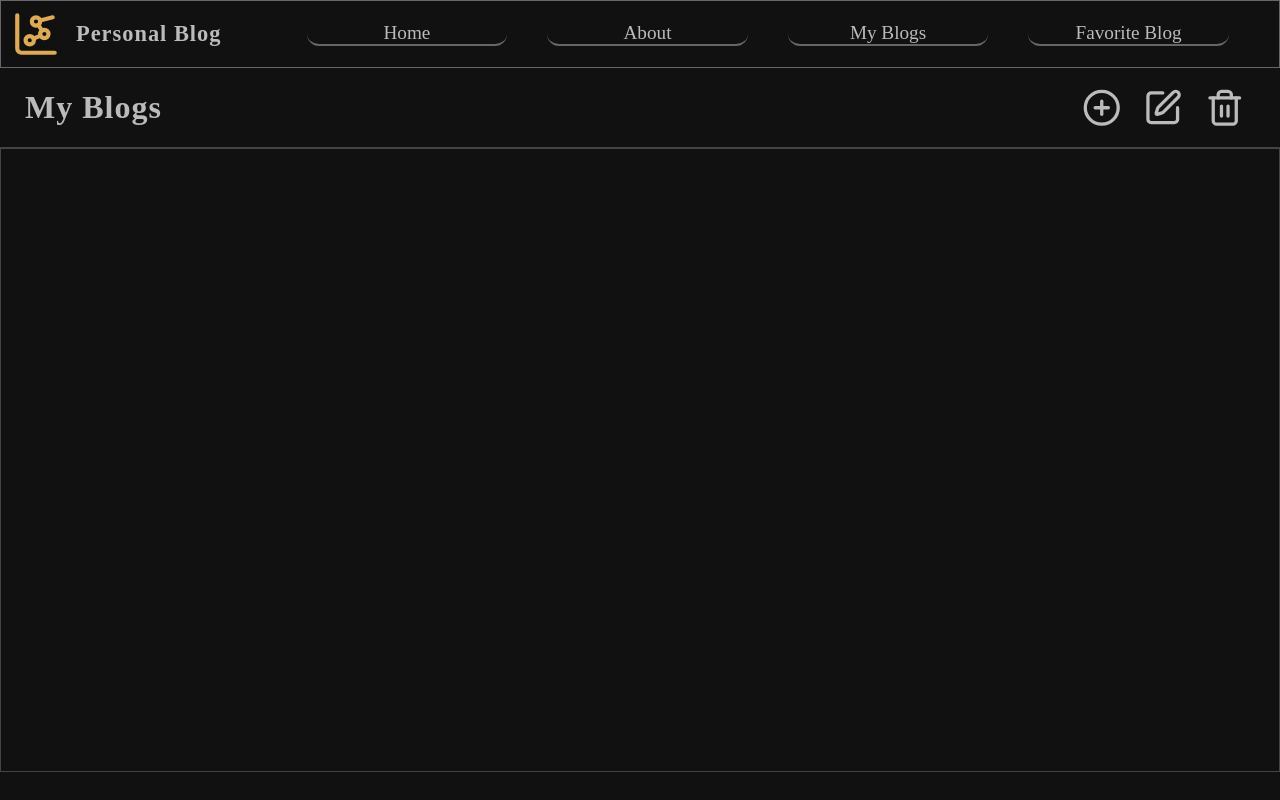
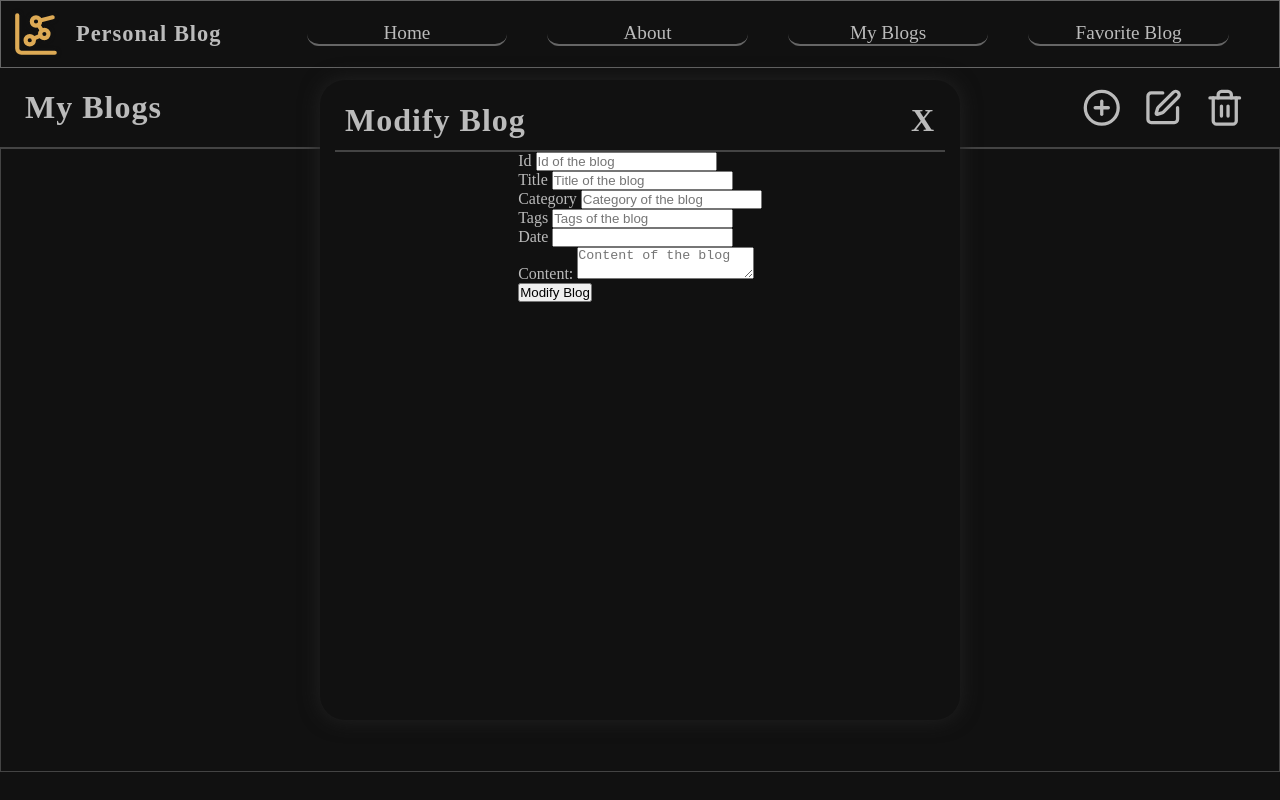
Before and after one commit to JoseS-Dev/Personal-Blog-Plataform, a plain HTML site: page Public/Pages/Blogs.html in a window 1280 px wide. Drawn offline with Linux system fonts and the light colour scheme; no server answers.

Commit message:
Add modal window of the modifiy blog

```diff
--- a/Public/Pages/Blogs.html
+++ b/Public/Pages/Blogs.html
@@ -7,7 +7,7 @@
     <link rel="stylesheet" href="../Styles/Global.css">
     <link rel="stylesheet" href="../Styles/Header.css">
     <link rel="stylesheet" href="../Styles/DialogAdd.css">
-    <link rel="stylesheet" href="../Styles/DialogModify.css">
+    <link rel="stylesheet" href="../Styles/DialogModified.css">
     <link rel="stylesheet" href="../Styles/Pages/Blogs.css">
     <title>Personal-Blog || Blogs</title>
 </head>
@@ -40,6 +40,7 @@
         <Section class="JS--ContainerCards">
             <article class="JS--Cards"></article>
         </Section>
+        <!--Dialog Add Blog-->
         <dialog class="JS--DialogAdd" id="DialogAdd">
             <article class="JS--ContainerAdd">
                 <h2>
@@ -64,7 +65,7 @@
                         </div>
                         <div class="JS--ContainerInputTitle">
                             <label for="CreateDateNotes">Date</label>
-                            <input type="text" id="CreatedNotes" name="createdNotes" required>
+                            <input type="date" id="CreatedNotes" name="createdNotes" required>
                         </div>
                     </div>
                     <div class="JS--ContainerInput">
@@ -79,6 +80,52 @@
                 </form>
             </article>
         </dialog>
+        <!--Dialog Modify Blog-->
+        <dialog class="JS--DialogModify" id="DialogModify" open>
+            <article class="JS--ContainerModify">
+                <h2>
+                    Modify Blog
+                    <span id="CloseDialogModify" class="JS--CloseDialogModify">X</span>
+                </h2>
+                <form class="JS--ModifiyBlog">
+                    <div class="JS--ContainerInput">
+                        <div class="JS--ContainerModifiyTitle">
+                            <Label>Id</Label>
+                            <input type="text" id="IdNotes" name="id" placeholder="Id of the blog" required>
+                        </div>
+                        <div class="JS--ContainerModifiyTitle">
+                            <label for="TitleNotes">Title</label>
+                            <input type="text" id="TitleNotes" name="title" placeholder="Title of the blog" required>
+                        </div>
+                    </div>
+                    <div class="JS--ContainerInput">
+                        <div class="JS--ContainerModifiyTitle">
+                            <label for="CategoryNotes">Category</label>
+                            <input type="text" id="CategoryNotes" name="category_name" placeholder="Category of the blog" required>
+                        </div>
+                        <div class="JS--ContainerModifiyTitle">
+                            <label for="TagsNotes">Tags</label>
+                            <input type="text" id="TagsNotes" name="name_tag" placeholder="Tags of the blog" required>
+                        </div>
+                    </div>
+                    <div class="JS--ContainerInput">
+                        <div class="JS--ContainerModifiyTitle">
+                            <label for="CreateDateNotes">Date</label>
+                            <input type="text" id="CreatedNotes" name="createdNotes" required>
+                        </div>
+                    </div>
+                    <div class="JS--ContainerInput">
+                        <div class="JS--ContainerModifiyTextArea">
+                            <label for="ContentNotes">Content:</label>
+                            <textarea id="ContentNotes" name="content" placeholder="Content of the blog" required ></textarea>
+                        </div>
+                    </div>
+                    <div class="JS--Button">
+                        <button id="ModifyNotes">Modify Blog</button>
+                    </div>
+                </form>
+            </article>
+        </dialog>
     </main>
     <script src="../ConnJS/Blogs.js"></script>
 </body>
--- a/Public/Styles/DialogModified.css
+++ b/Public/Styles/DialogModified.css
@@ -0,0 +1,33 @@
+.JS--DialogModify{
+    position: absolute;
+    left: 25%;
+    top: 10%;
+    width: 50%;
+    height: 80%;
+    background-color: #111;
+    border-radius: 25px;
+    color: var(--FontColor);
+    box-shadow: 0 0 20px #222;
+    border: none;
+    outline: none;
+}
+.JS--DialogModify .JS--ContainerModify{
+    display: flex;
+    flex-direction: column;
+    align-items: center;
+    width: 100%;
+    height: 100%;
+    padding: 10px 15px;
+}
+.JS--DialogModify .JS--ContainerModify h2{
+    font-size: 2em;
+    letter-spacing: 1px;
+    text-align: center;
+    width: 100%;
+    height: 10%;
+    border-bottom: 2px solid #444;
+    display: flex;
+    justify-content: space-between;
+    align-items: center;
+    padding: 0 10px;
+}
```
